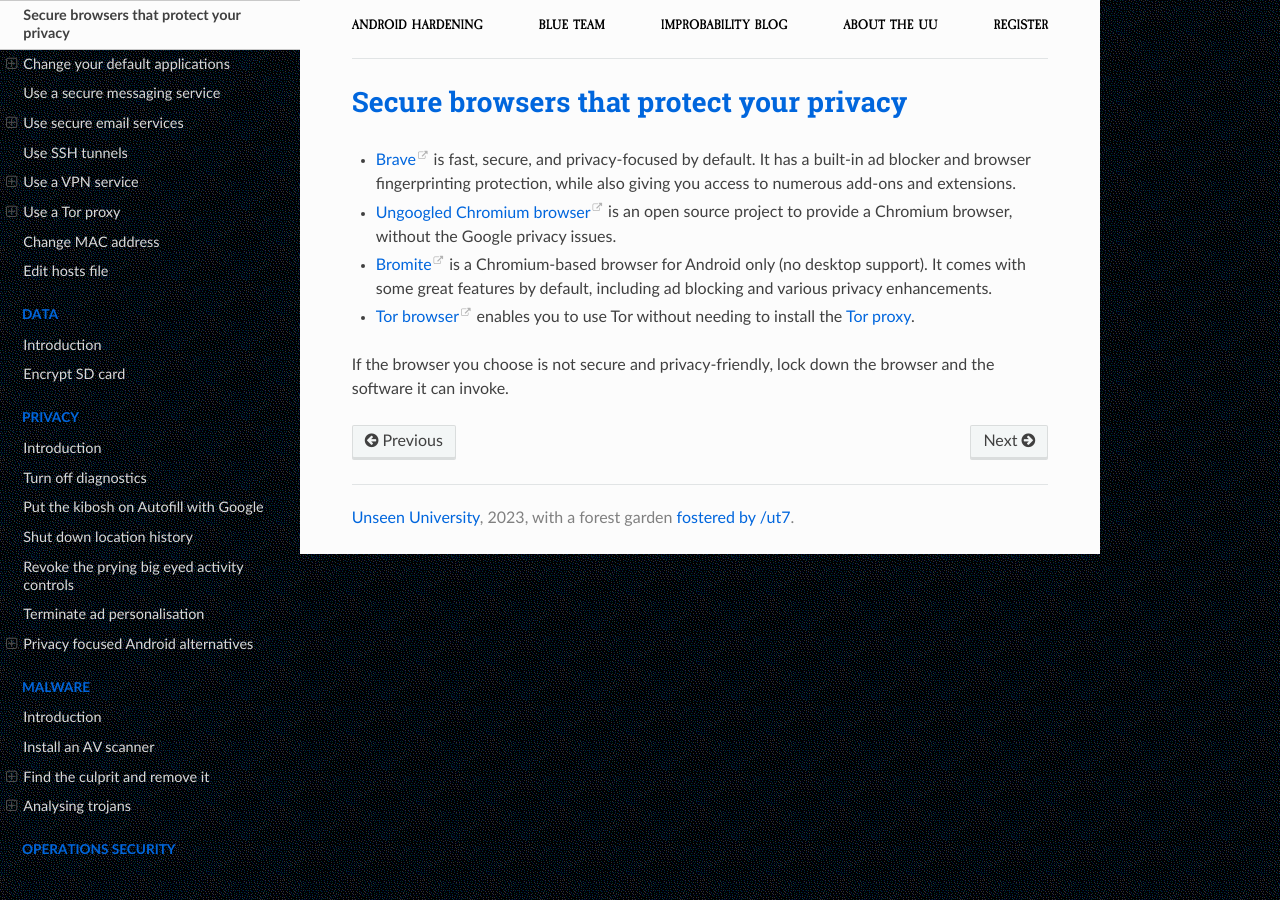
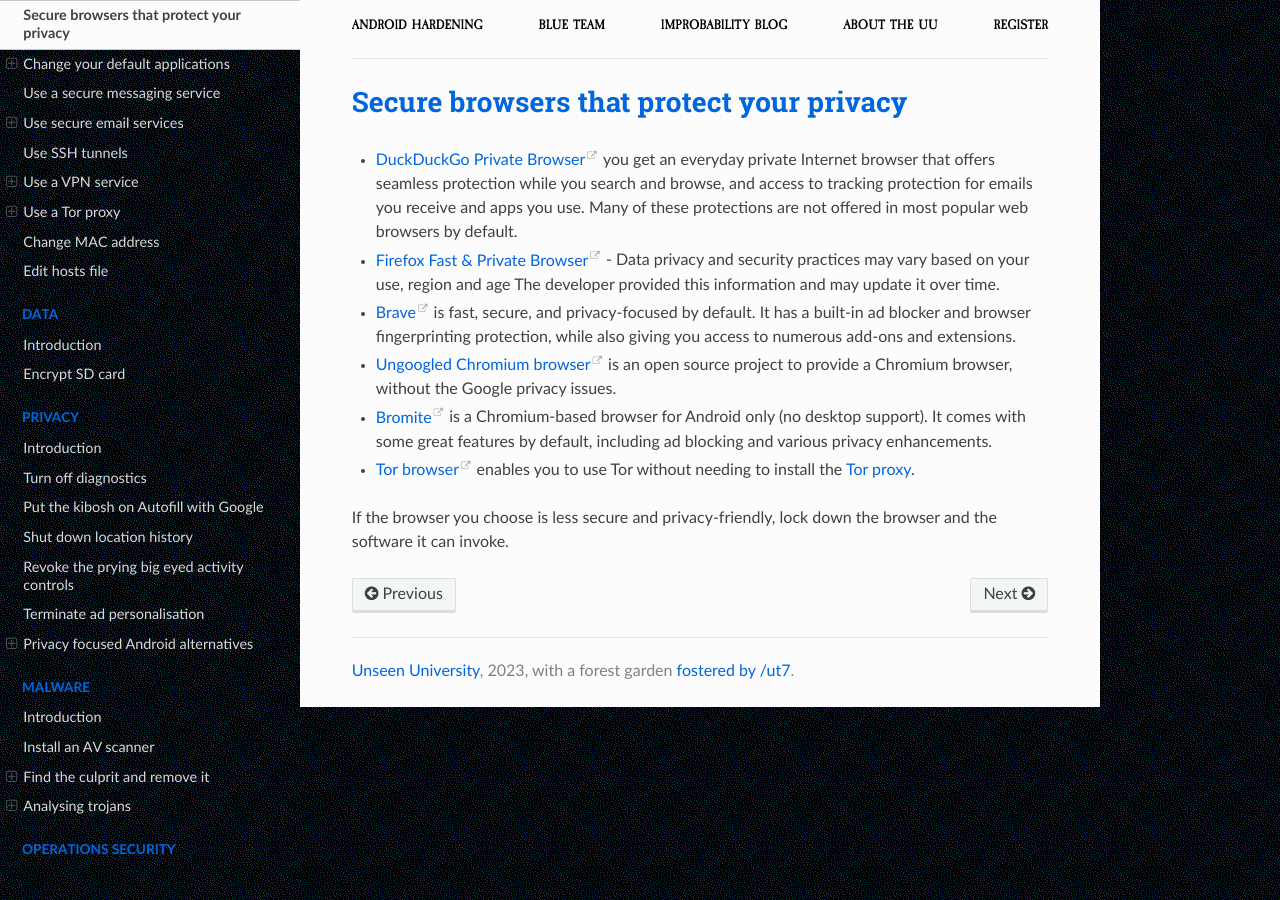
Before and after one commit to tymyrddin/android-mitigations, a Sphinx documentation site: the page built from source/docs/services/browsers.md, in a window 1280 px wide. Built offline with Sphinx 7.4.7 and the Read the Docs theme 2.0.0, drawn with Linux system fonts in a browser that asks for light colours.

Commit message:
Added DuckDuckGo Private Browser

```diff
--- a/source/docs/services/browsers.md
+++ b/source/docs/services/browsers.md
@@ -1,9 +1,10 @@
 # Secure browsers that protect your privacy
 
-* [Brave](https://brave.com/) is fast, secure, and privacy-focused by default. It has a built-in ad blocker and browser fingerprinting
-protection, while also giving you access to numerous add-ons and extensions.
+* [DuckDuckGo Private Browser](https://play.google.com/store/apps/details?id=com.duckduckgo.mobile.android) you get an everyday private Internet browser that offers seamless protection while you search and browse, and access to tracking protection for emails you receive and apps you use. Many of these protections are not offered in most popular web browsers by default.
+* [Firefox Fast & Private Browser](https://play.google.com/store/apps/details?id=org.mozilla.firefox) - Data privacy and security practices may vary based on your use, region and age The developer provided this information and may update it over time.
+* [Brave](https://brave.com/) is fast, secure, and privacy-focused by default. It has a built-in ad blocker and browser fingerprinting protection, while also giving you access to numerous add-ons and extensions.
 * [Ungoogled Chromium browser](https://github.com/Eloston/ungoogled-chromium) is an open source project to provide a Chromium browser, without the Google privacy issues.
 * [Bromite](https://www.bromite.org/) is a Chromium-based browser for Android only (no desktop support). It comes with some great features by default, including ad blocking and various privacy enhancements.
 * [Tor browser](https://play.google.com/store/apps/details?id=org.torproject.torbrowser) enables you to use Tor without needing to install the [Tor proxy](tor-proxy.md).
 
-If the browser you choose is not secure and privacy-friendly, lock down the browser and the software it can invoke.
+If the browser you choose is less secure and privacy-friendly, lock down the browser and the software it can invoke.
```
